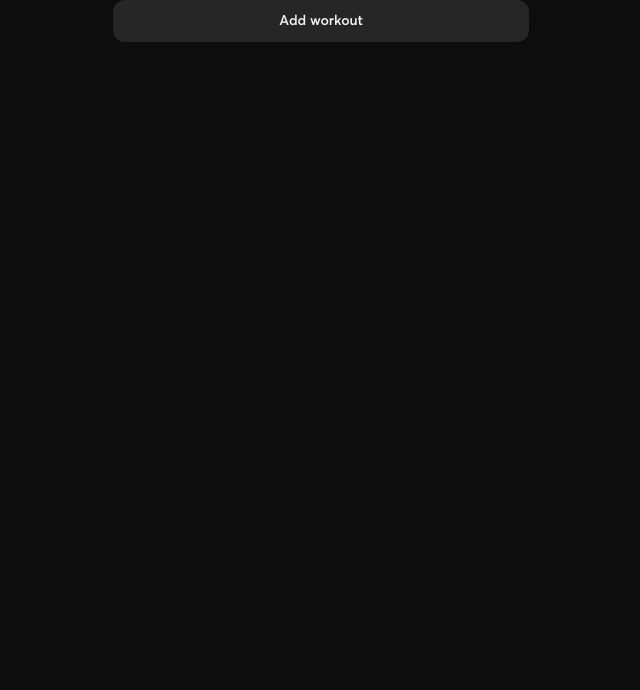
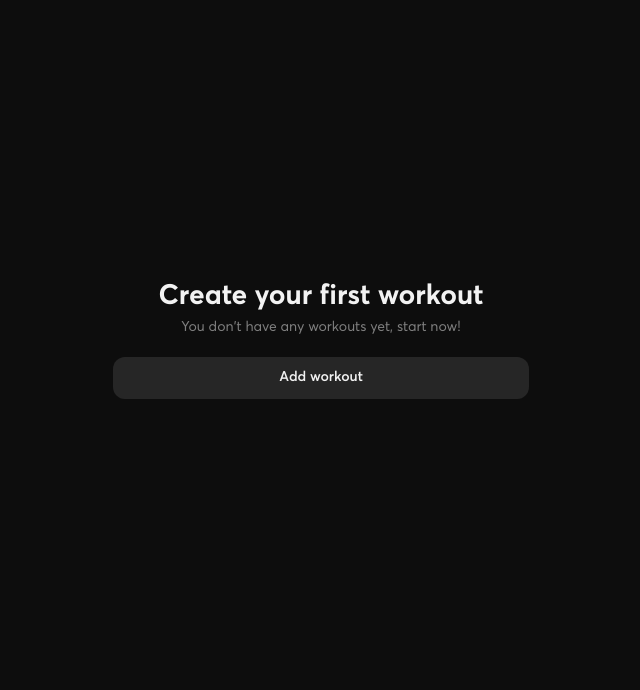
Before and after one commit to brunosag/ares, a Flask app: page / in a window 1280 px wide. Shown: the part 110-800 px from the top of the page, without its empty margins (319-959 px from the left). Run offline with Flask 2, Linux system fonts and the light colour scheme; the visitor is signed in with stand-in values (Sample User, id 1); data comes from the database, SQL or seed files in the repository; data that the repository does not hold is empty; some libraries are stand-ins or nearby versions.

Commit message:
improve display with no workouts

```diff
--- a/website/static/css/styles.css
+++ b/website/static/css/styles.css
@@ -827,6 +827,15 @@ input.details {
     width: auto;
 }
 
+.no-workouts {
+    display: flex;
+    flex-direction: column;
+    gap: 1.25rem;
+    height: calc(100% - 6.875rem);
+    justify-content: center;
+    padding: 0 2.5rem;
+}
+
 
 /* ==============
    media queries
--- a/website/templates/home.html
+++ b/website/templates/home.html
@@ -13,6 +13,16 @@
 {% endblock %}
 
 {% block body %}
+
+{% if not user.workouts %}
+    <div class="no-workouts">
+        <div class="no-workouts-text">
+            <h2 class="title">Create your first workout</h2>
+            <p class="welcome-lead">You don't have any workouts yet, start now!</p>
+        </div>
+        <a class="btn btn-secondary" href="/new-workout" role="button">Add workout</a>
+    </div>
+{% else %}
 
 <div class="container">
 
```
Also changed, not shown: other parts of website/templates/home.html (+2 -0 lines), website/templates/workout.html (+12 -0 lines). Lines whose indentation alone changed are shown as unchanged.
